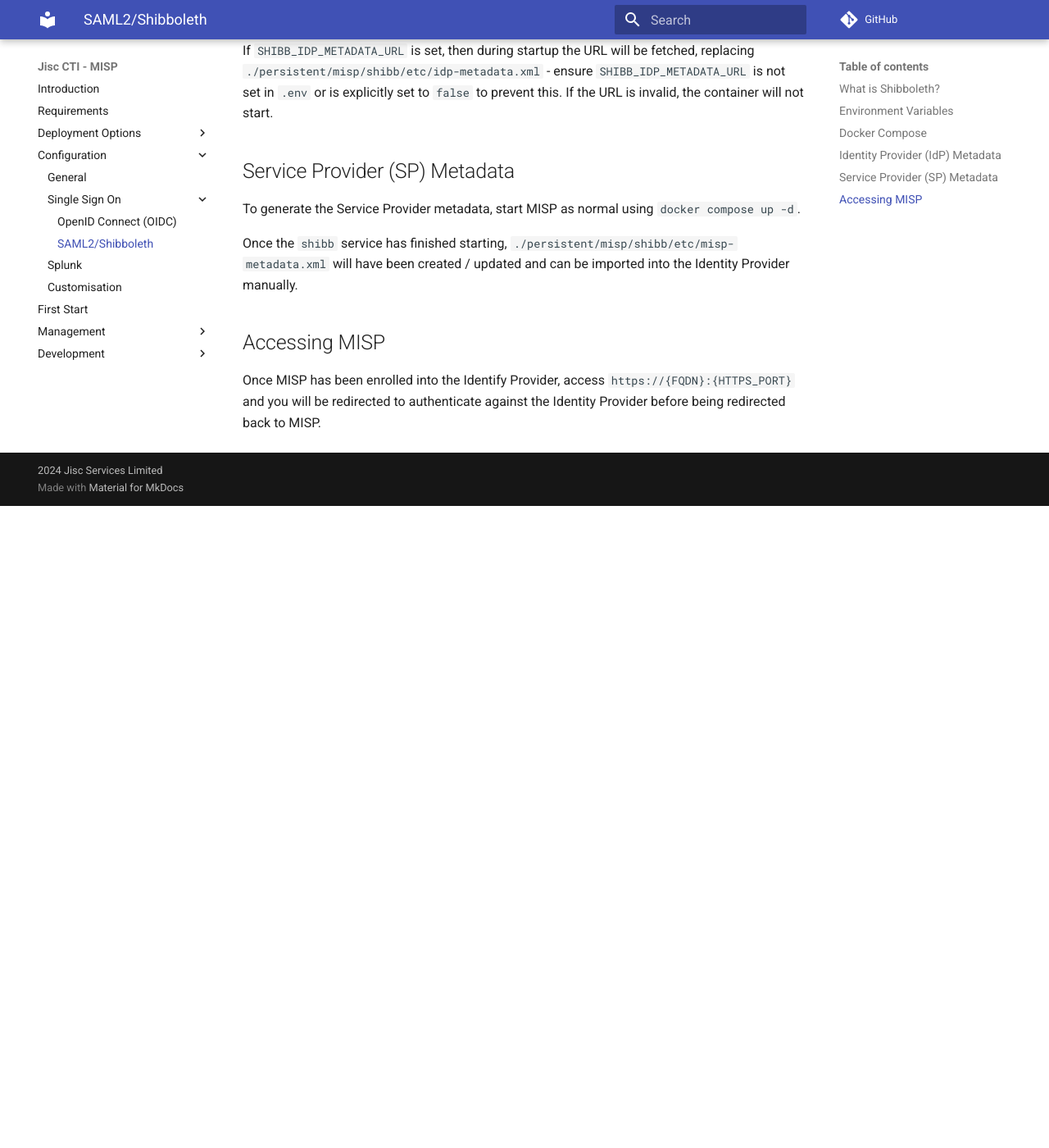
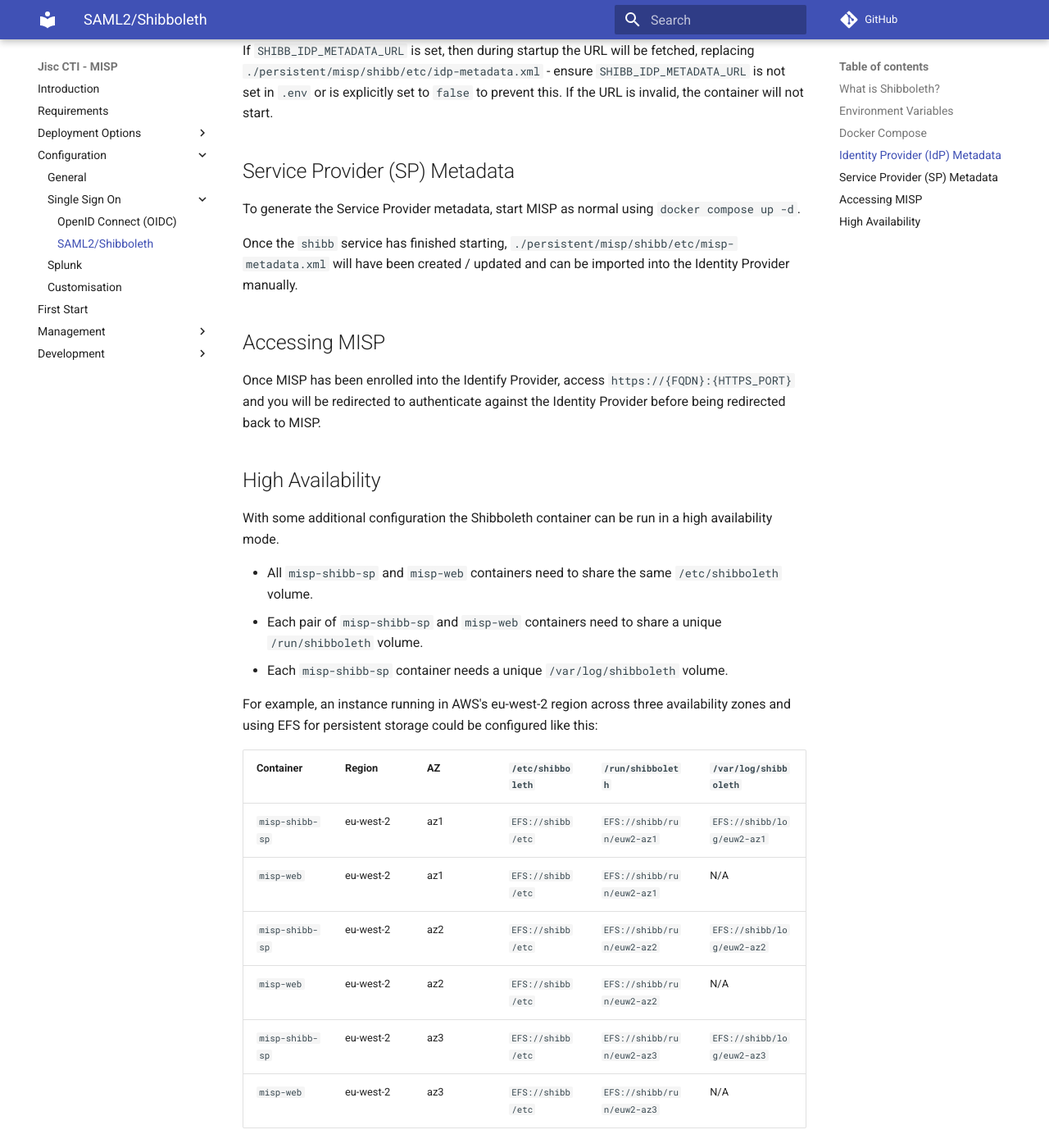
Before and after one commit to JiscCTI/misp-docker, an MkDocs documentation site: the page built from pages/configuration/shibb.md, in a window 1280 px wide and 1400 px high, scrolled down 2516 px. Shown: the whole window at 82% size. Built offline with MkDocs 1.6.1 and Material for MkDocs 9.7.7, drawn with Linux system fonts in a browser that asks for light colours; comment, search, counter and statistics services are not loaded; before the commit the page ends 3133 px from its top, so only the background shows below that.

Commit message:
docs: high availability shibboleth

```diff
--- a/pages/configuration/shibb.md
+++ b/pages/configuration/shibb.md
@@ -77,3 +77,24 @@
 Once MISP has been enrolled into the Identify Provider, access `https://{FQDN}:{HTTPS_PORT}` and you
 will be redirected to authenticate against the Identity Provider before being redirected back to
 MISP.
+
+## High Availability
+
+With some additional configuration the Shibboleth container can be run in a high availability mode.
+
+* All `misp-shibb-sp` and `misp-web` containers need to share the same `/etc/shibboleth` volume.
+* Each pair of `misp-shibb-sp` and `misp-web` containers need to share a unique `/run/shibboleth`
+    volume.
+* Each `misp-shibb-sp` container needs a unique `/var/log/shibboleth` volume.
+
+For example, an instance running in AWS's eu-west-2 region across three availability zones and using
+EFS for persistent storage could be configured like this:
+
+| Container | Region | AZ | `/etc/shibboleth` | `/run/shibboleth` | `/var/log/shibboleth` |
+|-----------|--------|----|-------------------|-------------------|-----------------------|
+| `misp-shibb-sp` | eu-west-2 | az1 | `EFS://shibb/etc` | `EFS://shibb/run/euw2-az1` | `EFS://shibb/log/euw2-az1` |
+| `misp-web` | eu-west-2 | az1 | `EFS://shibb/etc` | `EFS://shibb/run/euw2-az1` | N/A |
+| `misp-shibb-sp` | eu-west-2 | az2 | `EFS://shibb/etc` | `EFS://shibb/run/euw2-az2` | `EFS://shibb/log/euw2-az2` |
+| `misp-web` | eu-west-2 | az2 | `EFS://shibb/etc` | `EFS://shibb/run/euw2-az2` | N/A |
+| `misp-shibb-sp` | eu-west-2 | az3 | `EFS://shibb/etc` | `EFS://shibb/run/euw2-az3` | `EFS://shibb/log/euw2-az3` |
+| `misp-web` | eu-west-2 | az3 | `EFS://shibb/etc` | `EFS://shibb/run/euw2-az3` | N/A |
```
